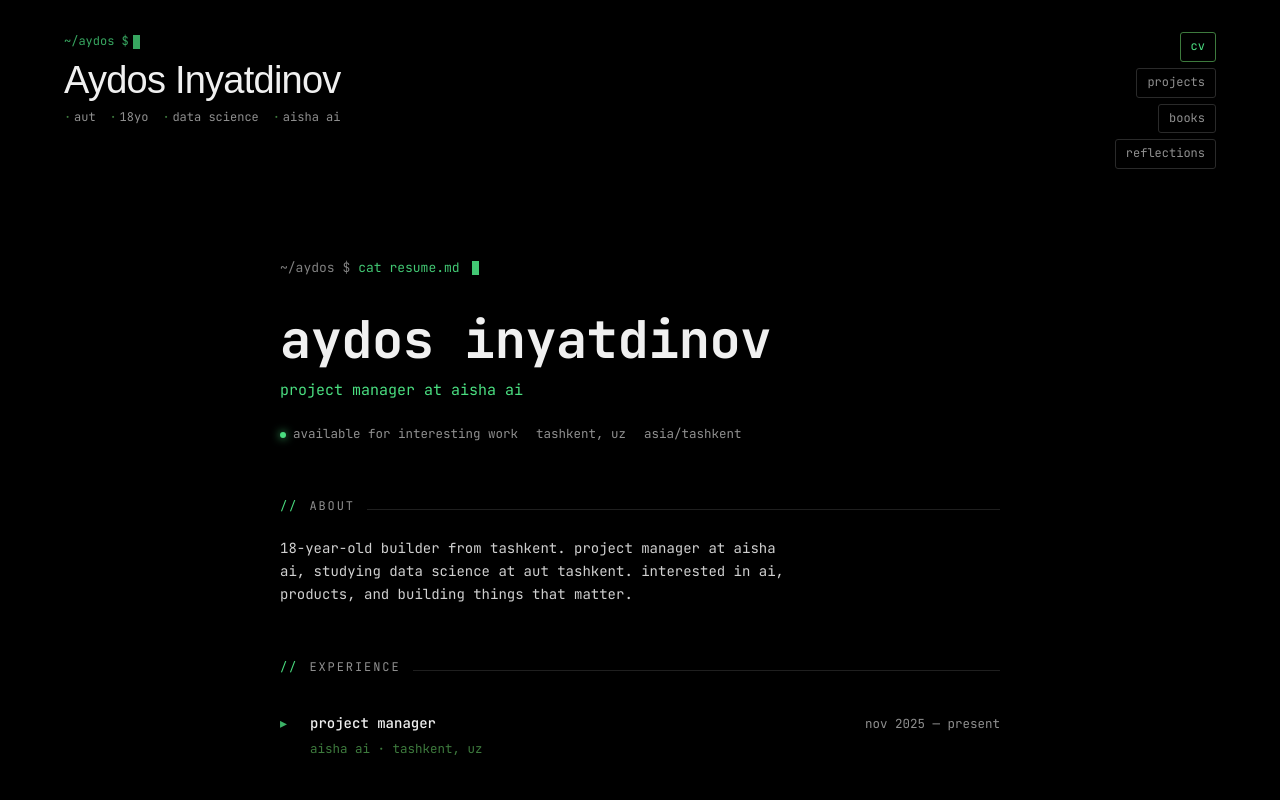
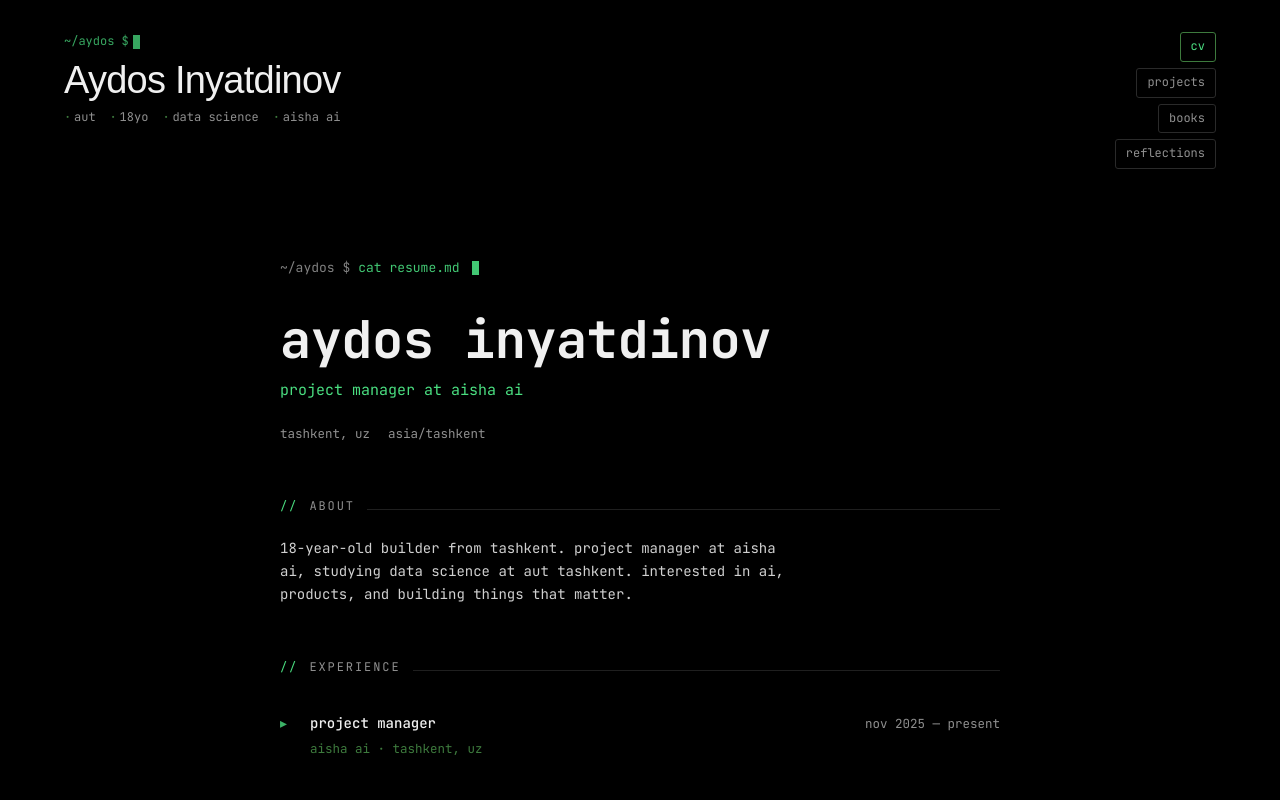
Before and after one commit to AydosIn/my-site, a Next.js app: page /cv in a window 1280 px wide. Shown: the top 800 px of the page. Built offline with nearby package versions, Linux system fonts and the light colour scheme; a web font is replaced by a local one.

Commit message:
Remove availability status and glowing dot from CV header
Drop "available for interesting work" and the pulsing green status dot
next to it. Also removes the now-unused site.homeStatus field, orphaned
when HomeBottomInfo was replaced by the terminal home page.

```diff
--- a/app/globals.css
+++ b/app/globals.css
@@ -719,14 +719,6 @@ a {
   gap: 7px;
 }
 
-.cv-meta__dot {
-  width: 6px;
-  height: 6px;
-  border-radius: 50%;
-  background: var(--terminal);
-  box-shadow: 0 0 8px var(--terminal);
-}
-
 .cv-section {
   margin-top: 52px;
 }
--- a/components/CvContent.tsx
+++ b/components/CvContent.tsx
@@ -59,9 +59,6 @@ export function CvContent() {
 
         <RevealItem>
           <div className="cv-meta">
-            <span className="cv-meta__item">
-              <span className="cv-meta__dot" aria-hidden="true" /> {cvHeader.status}
-            </span>
             <span className="cv-meta__item">{cvHeader.location}</span>
             <span className="cv-meta__item">{cvHeader.timezone}</span>
           </div>
--- a/data/cv.ts
+++ b/data/cv.ts
@@ -13,7 +13,6 @@ export type CvLink = {
 export const cvHeader = {
   name: "aydos inyatdinov",
   role: "project manager at aisha ai",
-  status: "available for interesting work",
   location: "tashkent, uz",
   timezone: "asia/tashkent",
 };
--- a/data/site.ts
+++ b/data/site.ts
@@ -6,8 +6,6 @@ export const site = {
   searchSiteName: "Aydos Inyatdinov · aut · 18yo · data science · aisha ai",
   devFacts: ["aut", "18yo", "data science", "aisha ai"],
   homeQuote: "whoami? builder? overthinker? learner? student? or just an npc?",
-  homeStatus:
-    "learning/building as much as possible, seeking people who are interested in tech/ai.",
   homeLocation: "tashkent, uzbekistan & nukus, karakalpakstan.",
   cvUrl: "/cv",
   contact: {
```
